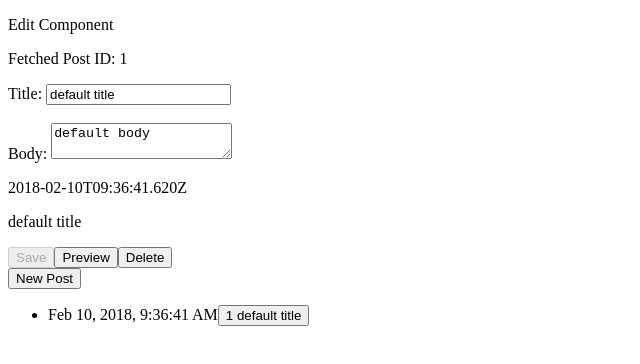
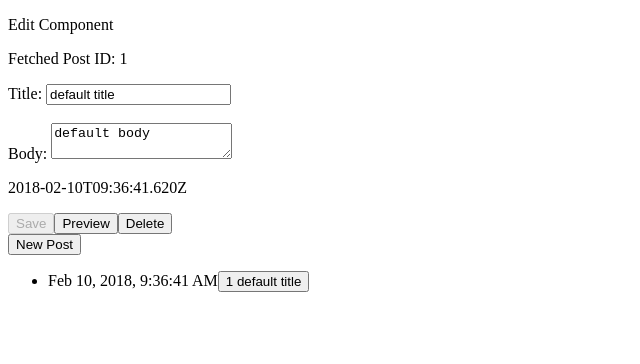
Before and after one commit to brmi/angular-blog-backend, an Angular app: page / in a window 1280 px wide. Both pictures are taken after a click on the button "New Post". Shown: the top 364 px of the page, without its empty margins (0-640 px from the left). Built offline with nearby package versions, Linux system fonts and the light colour scheme.

Commit message:
delete workin

```diff
--- a/src/app/blog.service.ts
+++ b/src/app/blog.service.ts
@@ -114,7 +114,11 @@ export class BlogService {
     if(retrievedPost){
       // delete post from localStorage
       localStorage.removeItem(postid.toString());
-      // console.log("deleted from post arr: ", this.posts.splice(this.currentId-1, 1));
+
+      // delete from local array
+      // get index of object with id:postid
+      let removeIndex = this.posts.map(function(item) { return (item.postid).toString(); }).indexOf(postid.toString());
+      this.posts.splice(removeIndex, 1);
     }
 
 
--- a/src/app/edit/edit.component.html
+++ b/src/app/edit/edit.component.html
@@ -27,7 +27,6 @@
     </textarea>
   </div>
   <p>{{post.modified}}</p>
-  <p>{{post.title}}</p>
 
   <button (click)="onSave()"
     [disabled]="disableSave">Save</button>
--- a/src/app/edit/edit.component.ts
+++ b/src/app/edit/edit.component.ts
@@ -61,6 +61,7 @@ export class EditComponent implements OnInit {
     this.blogService.deletePost(this.currentPostid);
     this.deletedPost = true;
     this.blogService.getPosts();
+    this.router.navigate(['/']);
 
   }
 
```
